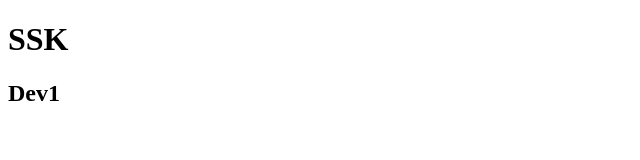
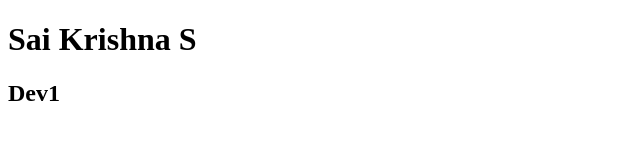
Before and after one commit to saikrishs/webDevelopmentCourse, a plain HTML site: page index.html in a window 1280 px wide. Shown: the whole page, without its empty margins (0-640 px from the left). Drawn offline with Linux system fonts and the light colour scheme.

Commit message:
Updating changes Dev1

```diff
--- a/index.html
+++ b/index.html
@@ -6,7 +6,7 @@
     <title>Testing</title>
 </head>
 <body>
-    <h1>SSK</h1>
+    <h1>Sai Krishna S</h1>
     <h2>Dev1</h2>
 </body>
 </html>
```
